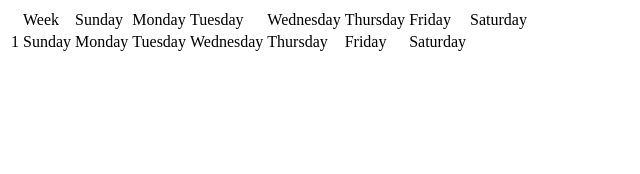
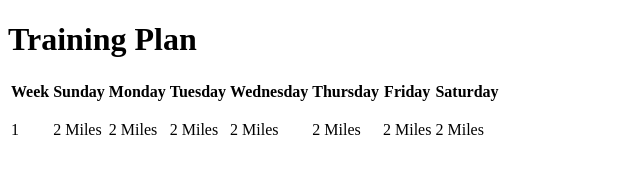
Before and after one commit to alifrumin/half, a plain HTML site: page index.html in a window 1280 px wide. Shown: the whole page, without its empty margins (0-640 px from the left). Drawn offline with nearby package versions, Linux system fonts and the light colour scheme.

Commit message:
first row

```diff
--- a/index.html
+++ b/index.html
@@ -12,26 +12,27 @@
 
 </head>
 <body>
+	<h1>Training Plan</h1>
 	<table>
-		<th>
-			<td>Week</td>
-			<td>Sunday</td>
-			<td>Monday</td>
-			<td>Tuesday</td>
-			<td>Wednesday</td>
-			<td>Thursday</td>
-			<td>Friday</td>
-			<td>Saturday</td>
-		</th>
 		<tr>
-			<td>1</td>
-			<td>Sunday</td>
-			<td>Monday</td>
-			<td>Tuesday</td>
-			<td>Wednesday</td>
-			<td>Thursday</td>
-			<td>Friday</td>
-			<td>Saturday</td>
+			<th>Week</th>
+			<th>Sunday</th>
+			<th>Monday</th>
+			<th>Tuesday</th>
+			<th>Wednesday</th>
+			<th>Thursday</th>
+			<th>Friday</th>
+			<th>Saturday</th>
+		</tr>
+		<tr>
+			<td class="week">1</td>
+			<td class="tentative"><p class="og">2 Miles</p></td>
+			<td class="tentative"><p class="og">2 Miles</p></td>
+			<td class="tentative"><p class="og">2 Miles</p></td>
+			<td class="tentative"><p class="og">2 Miles</p></td>
+			<td class="tentative"><p class="og">2 Miles</p></td>
+			<td class="tentative"><p class="og">2 Miles</p></td>
+			<td class="tentative"><p class="og">2 Miles</p></td>
 		</tr>
 	</table>
 </body>
```
